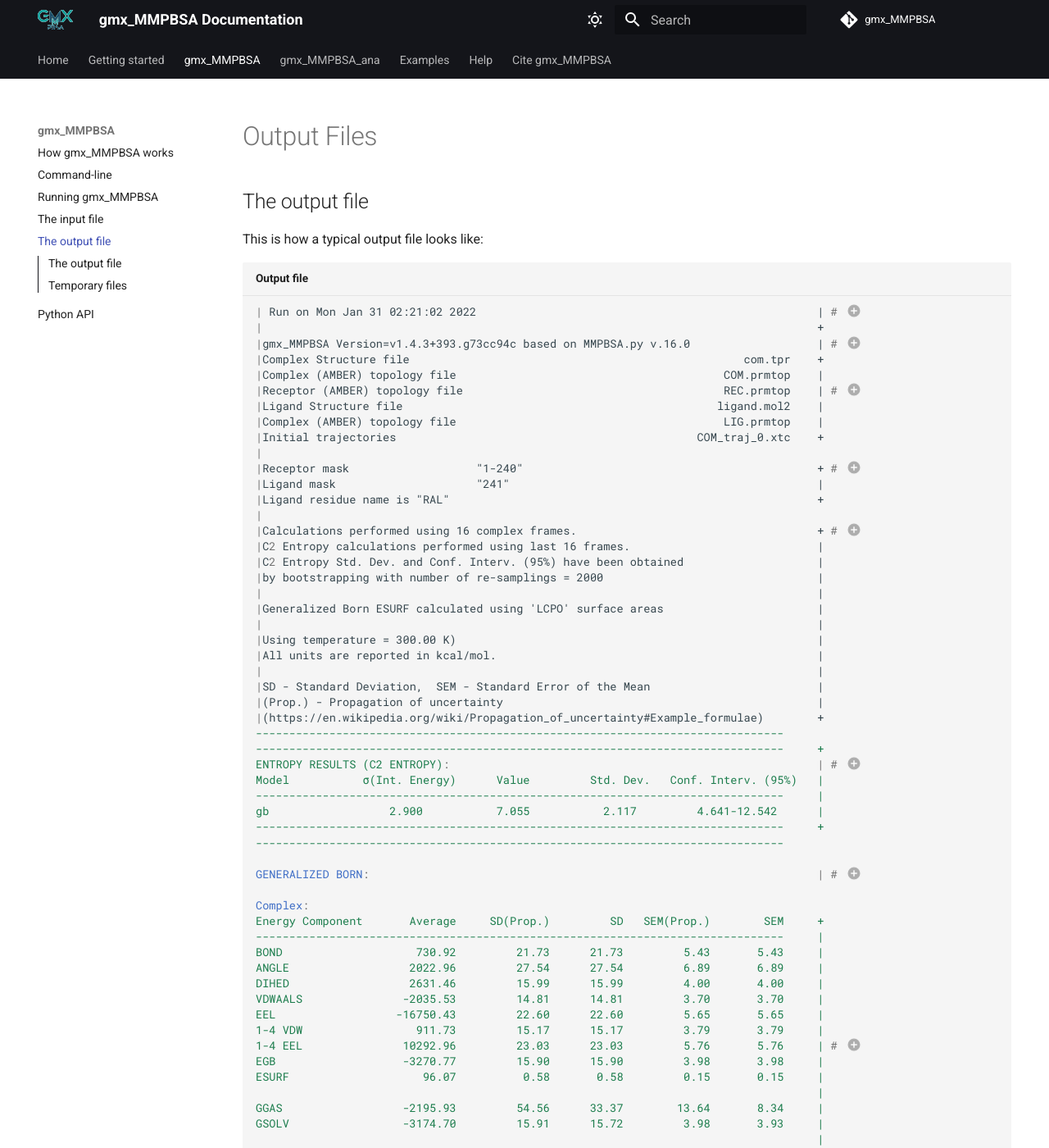
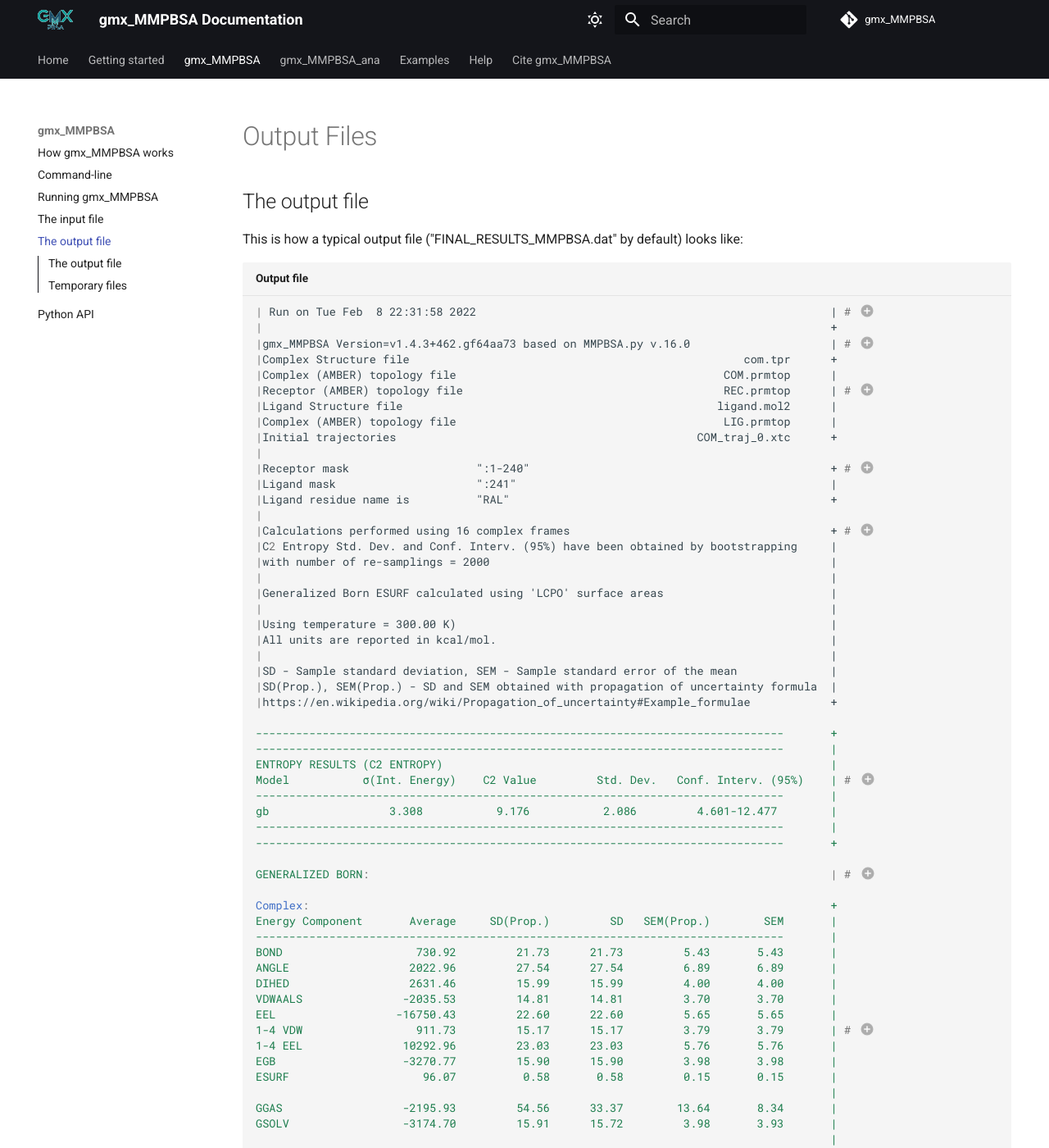
Before and after one commit to Valdes-Tresanco-MS/gmx_MMPBSA, an MkDocs documentation site: the page built from docs/output.md, in a window 1280 px wide and 1400 px high. Shown: the whole window at 82% size. Built offline with MkDocs 1.6.1 and Material for MkDocs 9.7.7, drawn with Linux system fonts in a browser that asks for light colours; comment, search, counter and statistics services are not loaded; some of the changed text lies outside the part shown.

Commit message:
update output

````diff
--- a/docs/output.md
+++ b/docs/output.md
@@ -7,126 +7,125 @@ title: Output files
 
 ## The output file
 
-This is how a typical output file looks like:
+This is how a typical output file ("FINAL_RESULTS_MMPBSA.dat" by default) looks like:
+
+```  yaml title="Output file"
+| Run on Tue Feb  8 22:31:58 2022                                                     | # (1)
+|                                                                                     +
+|gmx_MMPBSA Version=v1.4.3+462.gf64aa73 based on MMPBSA.py v.16.0                     | # (2)
+|Complex Structure file                                                  com.tpr      +
+|Complex (AMBER) topology file                                        COM.prmtop      |
+|Receptor (AMBER) topology file                                       REC.prmtop      | # (3)
+|Ligand Structure file                                               ligand.mol2      |
+|Complex (AMBER) topology file                                        LIG.prmtop      |
+|Initial trajectories                                             COM_traj_0.xtc      +
+|
+|Receptor mask                   ":1-240"                                             + # (4)
+|Ligand mask                     ":241"                                               |
+|Ligand residue name is          "RAL"                                                +
+|
+|Calculations performed using 16 complex frames                                       + # (5)
+|C2 Entropy Std. Dev. and Conf. Interv. (95%) have been obtained by bootstrapping     |
+|with number of re-samplings = 2000                                                   |
+|                                                                                     |
+|Generalized Born ESURF calculated using 'LCPO' surface areas                         |
+|                                                                                     |
+|Using temperature = 300.00 K)                                                        |
+|All units are reported in kcal/mol.                                                  |
+|                                                                                     |
+|SD - Sample standard deviation, SEM - Sample standard error of the mean              |
+|SD(Prop.), SEM(Prop.) - SD and SEM obtained with propagation of uncertainty formula  |
+|https://en.wikipedia.org/wiki/Propagation_of_uncertainty#Example_formulae            +
+
+-------------------------------------------------------------------------------       +
+-------------------------------------------------------------------------------       |
+ENTROPY RESULTS (C2 ENTROPY)                                                          |
+Model           σ(Int. Energy)    C2 Value         Std. Dev.   Conf. Interv. (95%)    | # (6)
+-------------------------------------------------------------------------------       |
+gb                  3.308           9.176           2.086         4.601-12.477        |
+-------------------------------------------------------------------------------       |
+-------------------------------------------------------------------------------       +
+
+GENERALIZED BORN:                                                                     | # (7)
+
+Complex:                                                                              +
+Energy Component       Average     SD(Prop.)         SD   SEM(Prop.)        SEM       |
+-------------------------------------------------------------------------------       |
+BOND                    730.92         21.73      21.73         5.43       5.43       |
+ANGLE                  2022.96         27.54      27.54         6.89       6.89       |
+DIHED                  2631.46         15.99      15.99         4.00       4.00       |
+VDWAALS               -2035.53         14.81      14.81         3.70       3.70       |
+EEL                  -16750.43         22.60      22.60         5.65       5.65       |
+1-4 VDW                 911.73         15.17      15.17         3.79       3.79       | # (8)
+1-4 EEL               10292.96         23.03      23.03         5.76       5.76       |
+EGB                   -3270.77         15.90      15.90         3.98       3.98       |
+ESURF                    96.07          0.58       0.58         0.15       0.15       |
+                                                                                      |
+GGAS                  -2195.93         54.56      33.37        13.64       8.34       |
+GSOLV                 -3174.70         15.91      15.72         3.98       3.93       |
+                                                                                      |
+TOTAL                 -5370.63         56.84      31.88        14.21       7.97       +
 
 
-```  yaml title="Output file"
-| Run on Mon Jan 31 02:21:02 2022                                                   | # (1)
-|                                                                                   +
-|gmx_MMPBSA Version=v1.4.3+393.g73cc94c based on MMPBSA.py v.16.0                   | # (2)
-|Complex Structure file                                                  com.tpr    +
-|Complex (AMBER) topology file                                        COM.prmtop    |
-|Receptor (AMBER) topology file                                       REC.prmtop    | # (3)
-|Ligand Structure file                                               ligand.mol2    |
-|Complex (AMBER) topology file                                        LIG.prmtop    |
-|Initial trajectories                                             COM_traj_0.xtc    +
-|
-|Receptor mask                   "1-240"                                            + # (4)
-|Ligand mask                     "241"                                              |
-|Ligand residue name is "RAL"                                                       +
-|
-|Calculations performed using 16 complex frames.                                    + # (5)
-|C2 Entropy calculations performed using last 16 frames.                            |
-|C2 Entropy Std. Dev. and Conf. Interv. (95%) have been obtained                    |
-|by bootstrapping with number of re-samplings = 2000                                |
-|                                                                                   |
-|Generalized Born ESURF calculated using 'LCPO' surface areas                       |
-|                                                                                   |
-|Using temperature = 300.00 K)                                                      |
-|All units are reported in kcal/mol.                                                |
-|                                                                                   |
-|SD - Standard Deviation,  SEM - Standard Error of the Mean                         |
-|(Prop.) - Propagation of uncertainty                                               |
-|(https://en.wikipedia.org/wiki/Propagation_of_uncertainty#Example_formulae)        +
--------------------------------------------------------------------------------
--------------------------------------------------------------------------------     +
-ENTROPY RESULTS (C2 ENTROPY):                                                       | # (6)
-Model           σ(Int. Energy)      Value         Std. Dev.   Conf. Interv. (95%)   |
--------------------------------------------------------------------------------     |
-gb                  2.900           7.055           2.117         4.641-12.542      |
--------------------------------------------------------------------------------     +
--------------------------------------------------------------------------------
-
-GENERALIZED BORN:                                                                   | # (7)
-
-Complex:
-Energy Component       Average     SD(Prop.)         SD   SEM(Prop.)        SEM     +
--------------------------------------------------------------------------------     |
-BOND                    730.92         21.73      21.73         5.43       5.43     |
-ANGLE                  2022.96         27.54      27.54         6.89       6.89     |
-DIHED                  2631.46         15.99      15.99         4.00       4.00     |
-VDWAALS               -2035.53         14.81      14.81         3.70       3.70     |
-EEL                  -16750.43         22.60      22.60         5.65       5.65     |
-1-4 VDW                 911.73         15.17      15.17         3.79       3.79     |
-1-4 EEL               10292.96         23.03      23.03         5.76       5.76     | # (8)
-EGB                   -3270.77         15.90      15.90         3.98       3.98     |
-ESURF                    96.07          0.58       0.58         0.15       0.15     |
-                                                                                    |
-GGAS                  -2195.93         54.56      33.37        13.64       8.34     |
-GSOLV                 -3174.70         15.91      15.72         3.98       3.93     |
-                                                                                    |
-TOTAL                 -5370.63         56.84      31.88        14.21       7.97     +
+Receptor:                                                                             +
+Energy Component       Average     SD(Prop.)         SD   SEM(Prop.)        SEM       |
+-------------------------------------------------------------------------------       |
+BOND                    719.57         21.28      21.28         5.32       5.32       |
+ANGLE                  1996.26         27.60      27.60         6.90       6.90       |
+DIHED                  2597.25         13.84      13.84         3.46       3.46       |
+VDWAALS               -1972.61         13.52      13.52         3.38       3.38       |
+EEL                  -16735.20         22.33      22.33         5.58       5.58       |
+1-4 VDW                 895.00         14.81      14.81         3.70       3.70       | # (9)
+1-4 EEL               10339.15         23.01      23.01         5.75       5.75       |
+EGB                   -3288.63         16.59      16.59         4.15       4.15       |
+ESURF                    99.77          0.61       0.61         0.15       0.15       |
+                                                                                      |
+GGAS                  -2160.58         53.26      35.11        13.31       8.78       |
+GSOLV                 -3188.86         16.60      16.39         4.15       4.10       |
+                                                                                      |
+TOTAL                 -5349.43         55.78      32.13        13.95       8.03       +
 
 
-Receptor:
-Energy Component       Average     SD(Prop.)         SD   SEM(Prop.)        SEM     +
--------------------------------------------------------------------------------     |
-BOND                    719.57         21.28      21.28         5.32       5.32     |
-ANGLE                  1996.26         27.60      27.60         6.90       6.90     |
-DIHED                  2597.25         13.84      13.84         3.46       3.46     |
-VDWAALS               -1972.61         13.52      13.52         3.38       3.38     |
-EEL                  -16735.20         22.33      22.33         5.58       5.58     |
-1-4 VDW                 895.00         14.81      14.81         3.70       3.70     |
-1-4 EEL               10339.15         23.01      23.01         5.75       5.75     | # (9)
-EGB                   -3288.63         16.59      16.59         4.15       4.15     |
-ESURF                    99.77          0.61       0.61         0.15       0.15     |
-                                                                                    |
-GGAS                  -2160.58         53.26      35.11        13.31       8.78     |
-GSOLV                 -3188.86         16.60      16.39         4.15       4.10     |
-                                                                                    |
-TOTAL                 -5349.43         55.78      32.13        13.95       8.03     +
+Ligand:                                                                               +
+Energy Component       Average     SD(Prop.)         SD   SEM(Prop.)        SEM       |
+-------------------------------------------------------------------------------       |
+BOND                     11.35          1.94       1.94         0.48       0.48       |
+ANGLE                    26.70          2.68       2.68         0.67       0.67       |
+DIHED                    34.21          3.59       3.59         0.90       0.90       |
+VDWAALS                  -4.03          1.35       1.35         0.34       0.34       |
+EEL                      15.90          0.96       0.96         0.24       0.24       |
+1-4 VDW                  16.73          1.19       1.19         0.30       0.30       | # (10)
+1-4 EEL                 -46.19          0.94       0.94         0.24       0.24       |
+EGB                     -23.14          0.63       0.63         0.16       0.16       |
+ESURF                     4.52          0.02       0.02         0.00       0.00       |
+                                                                                      |
+GGAS                     54.67          5.37       3.97         1.34       0.99       |
+GSOLV                   -18.61          0.63       0.63         0.16       0.16       |
+                                                                                      |
+TOTAL                    36.05          5.41       4.16         1.35       1.04       +
 
 
-Ligand:
-Energy Component       Average     SD(Prop.)         SD   SEM(Prop.)        SEM     +
--------------------------------------------------------------------------------     |
-BOND                     11.35          1.94       1.94         0.48       0.48     |
-ANGLE                    26.70          2.68       2.68         0.67       0.67     |
-DIHED                    34.21          3.59       3.59         0.90       0.90     |
-VDWAALS                  -4.03          1.35       1.35         0.34       0.34     |
-EEL                      15.90          0.96       0.96         0.24       0.24     |
-1-4 VDW                  16.73          1.19       1.19         0.30       0.30     |
-1-4 EEL                 -46.19          0.94       0.94         0.24       0.24     | # (10)
-EGB                     -23.14          0.63       0.63         0.16       0.16     |
-ESURF                     4.52          0.02       0.02         0.00       0.00     |
-                                                                                    |
-GGAS                     54.67          5.37       3.97         1.34       0.99     |
-GSOLV                   -18.61          0.63       0.63         0.16       0.16     |
-                                                                                    |
-TOTAL                    36.05          5.41       4.16         1.35       1.04     +
-
-
-Delta (Complex - Receptor - Ligand):                                                + # (11)
-Energy Component       Average     SD(Prop.)         SD   SEM(Prop.)        SEM     |
--------------------------------------------------------------------------------     |
-ΔBOND                     0.00         30.48       0.00         7.62       0.00     | # (12)
-ΔANGLE                    0.00         39.08       0.00         9.77       0.00     | # (13)
-ΔDIHED                   -0.00         21.45       0.00         5.36       0.00     | # (14)
-ΔVDWAALS                -58.89         20.10       2.31         5.03       0.58     | # (15)
-ΔEEL                    -31.13         31.78       3.04         7.95       0.76     | # (16)
-Δ1-4 VDW                  0.00         21.23       0.00         5.31       0.00     | # (17)
-Δ1-4 EEL                 -0.00         32.57       0.00         8.14       0.00     | # (18)
-ΔEGB                     40.99         22.99       1.41         5.75       0.35     | # (19)
-ΔESURF                   -8.22          0.84       0.09         0.21       0.02     | # (20)
-                                                                                    |
-ΔGGAS                   -90.02         37.61       3.31         9.40       0.83     | # (21)
-ΔGSOLV                   32.77         23.00       1.37         5.75       0.34     | # (22)
-                                                                                    |
-ΔTOTAL                  -57.25         44.08       2.55        11.02       0.64     + # (23)
+Delta (Complex - Receptor - Ligand):                                                  + # (11)
+Energy Component       Average     SD(Prop.)         SD   SEM(Prop.)        SEM       |
+-------------------------------------------------------------------------------       |
+ΔBOND                     0.00          1.49       0.00         0.37       0.00       | # (12)
+ΔANGLE                    0.00          2.62       0.00         0.65       0.00       | # (13)
+ΔDIHED                   -0.00          1.44       0.00         0.36       0.00       | # (14)
+ΔVDWAALS                -58.89          0.06       2.31         0.01       0.58       | # (15)
+ΔEEL                    -31.13          0.69       3.04         0.17       0.76       | # (16)
+Δ1-4 VDW                  0.00          0.83       0.00         0.21       0.00       | # (17)
+Δ1-4 EEL                 -0.00          0.92       0.00         0.23       0.00       | # (18)
+ΔEGB                     40.99          0.05       1.41         0.01       0.35       | # (19)
+ΔESURF                   -8.22          0.01       0.09         0.00       0.02       | # (20)
+                                                                                      |
+ΔGGAS                   -90.02          0.69       3.31         0.17       0.83       | # (21)
+ΔGSOLV                   32.77          0.06       1.37         0.01       0.34       | # (22)
+                                                                                      |
+ΔTOTAL                  -57.25          0.69       2.55         0.17       0.64       + # (23)
 -------------------------------------------------------------------------------
 -------------------------------------------------------------------------------
-Using C2 Entropy Approximation:                                                     | # (24)
-ΔG binding =  -50.1911 +/- 44.1339                                                  |
+Using C2 Entropy Approximation:                                                       |
+ΔG binding =  -48.0704 +/-  2.1972                                                    | # (24)
 -------------------------------------------------------------------------------
 -------------------------------------------------------------------------------
 ```
````
Also changed, not shown: 1 other file.
